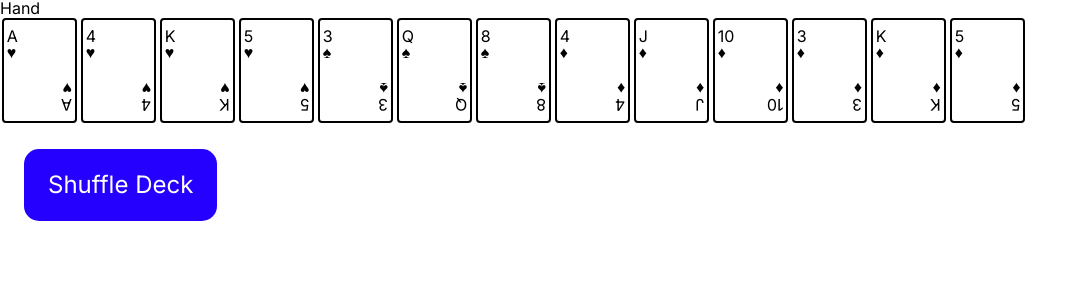
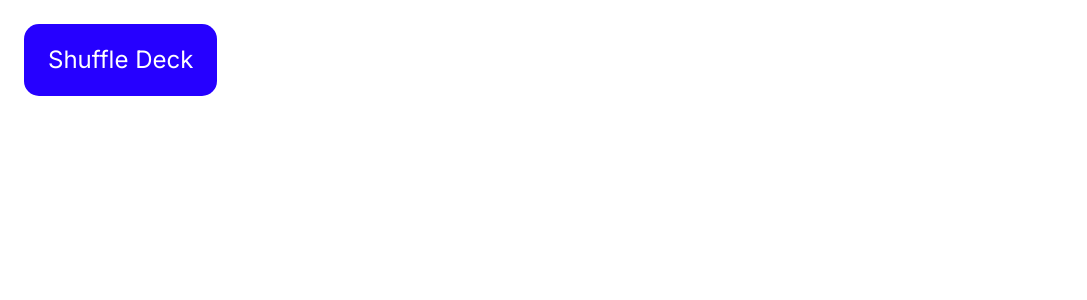
Before and after one commit to jduong09/thirteen, a Next.js app: page / in a window 1280 px wide. Shown: the top 300 px of the page, without its empty margins (0-1087 px from the left). Built offline with nearby package versions, Linux system fonts and the light colour scheme.

Commit message:
Finalized Hand Component skeleton functions.

```diff
--- a/app/page.js
+++ b/app/page.js
@@ -1,16 +1,11 @@
 "use client";
 import Image from "next/image";
 import styles from "./page.module.css";
-import { Hand } from "@/components/gameComponents/hand.js";
 import Game from '../components/game/game.js';
 
 export default function Home() {
   return (
     <main className={styles.main}>
-      <div>
-        <h1>Hand</h1>
-        <Hand />
-      </div>
       <Game></Game>
     </main>
   );
--- a/components/game/game.js
+++ b/components/game/game.js
@@ -1,10 +1,12 @@
 import gameStyles from './game.module.scss';
 import { useState } from 'react';
+import Hand from "@/components/gameComponents/hand.js";
 
 const Game = () => {
   const [deckIsShuffled, shuffleDeck] = useState(false);
   const [introIsVisible, showIntro] = useState(false);
   const [playerTurn, setPlayerTurn] = useState(0);
+  const [hands, setHands] = useState(null);
 
   // Build Card Deck
   const suites = ['spades', 'clubs', 'diamonds', 'hearts'];
@@ -28,27 +30,28 @@ const Game = () => {
   };
   const shuffled = shuffle(deck);
 
-  // Build player hand structure
-  const hands = [
-    {player: 0, hand: []},
-    {player: 1, hand: []},
-    {player: 2, hand: []},
-    {player: 3, hand: []},
-  ];
-
   /**
    * @description Randomly shuffles the card deck using the fisher-yates shuffle algorithm and deals 13 cards to each player. Established the first player.
    */
   const onShuffleClick = () => {
     showIntro(true);
 
+    const tempHands = [
+      {player: 0, hand: []},
+      {player: 1, hand: []},
+      {player: 2, hand: []},
+      {player: 3, hand: []},
+    ];
+
     shuffled.forEach((card, idx) => {
       const player = idx % 4;
-      hands[player].hand.push(card);
+      tempHands[player].hand.push(card);
       if(card.number === '3' && card.suite === 'spades') {
         setPlayerTurn(player);
       };
     });
+
+    setHands(tempHands);
 
     setTimeout(() => {
       showIntro(false);
@@ -56,9 +59,17 @@ const Game = () => {
     }, 10000);
   };
 
+  const requestCombo = (combo) => {
+    console.log('Combo sent back to game component: ');
+    console.log(combo);
+  }
+
+  const passTurn = () => {
+    console.log('Pass Turn');
+  }
+
   // Only show shuffle button at start or end of game
   const shuffleBtn = deckIsShuffled ? null : <button className={gameStyles.shuffleBtn} onClick={onShuffleClick}>Shuffle Deck</button>;
-
   return (
     <game>
       {introIsVisible
@@ -72,7 +83,7 @@ const Game = () => {
       {deckIsShuffled &&
         <div>
           <h3>Your Hand:</h3>
-          {/** The <Hand hand={hands[0].hand}> component will go here  */}
+          <Hand cards={hands[0].hand} requestCombo={requestCombo} passTurn={passTurn} />
         </div>
       }
     </game>
--- a/components/gameComponents/hand.js
+++ b/components/gameComponents/hand.js
@@ -1,17 +1,23 @@
 import {  React, useState } from "react";
 import styles from "@/app/page.module.css";
-import { convertedHand } from "@/components/utilities/card";
+
+const icons = {
+  'hearts': '♥',
+  'diamonds': '♦',
+  'spades': '♠',
+  'clubs': '♣',
+}
 
 // Prop
 // Need to check if allowed to shed a card or not.
-export const Hand = (takeTurn) => {
-  const [hand, setHand] = useState(convertedHand);
+const Hand = ({ cards, requestCombo, passTurn }) => {
+  const [hand, setHand] = useState(cards);
   const [combo, setCombo] = useState([]);
 
   // Remove 1 card.
   const removeCard = (removedCard, e) => {
     e.preventDefault();
-    const newHand = hand.filter((card) => (card.suit != removedCard.suit || card.rank != removedCard.rank) ? true : false);
+    const newHand = hand.filter((card) => (card.value != removedCard.value) ? true : false);
     setHand(newHand);
   }
 
@@ -20,31 +26,29 @@ export const Hand = (takeTurn) => {
   // Need logic to handle the combo being accepted or denied.
   // Set up cypress
   // Logic to manipulate combo state.
+
+  // Game send function to hand to ask for combo.
   const selectCard = (selectedCard, e) => {
-    console.log(`SelectedCard: ${selectedCard.rank} ${selectedCard.suit}`)
     e.preventDefault();
 
     // if no card has been selected for a combo, we add the card to the combo array.
     if (combo.length === 0) {
-      console.log('Combo array is empty');
       setHand(hand.map((card) => {
-        if (card.rank === selectedCard.rank && card.suit === selectedCard.suit) {
+        if (card.value === selectedCard.value) {
           card.selected = true;
         }
         return card;
       }));
-      setCombo([...combo, { rank: selectedCard.rank, suit: selectedCard.suit }]);
+      setCombo([...combo, { number: selectedCard.number, suite: selectedCard.suite, value: selectedCard.value  }]);
       return;
     } else {
       // in this conditional, we have a combo array that has some card objects.
-      console.log('Combo Array is not empty');
-
       // We need to check...
       // Is the selectedCard in the combo
       let removedSelected = false;
 
       const newCombo = combo.filter((card) => {
-        if (card.rank === selectedCard.rank && card.suit === selectedCard.suit) {
+        if (card.value === selectedCard.value) {
           // remove card from the combo.
           removedSelected = true;
           return false;
@@ -55,7 +59,7 @@ export const Hand = (takeTurn) => {
 
       if (removedSelected) {
         setHand(hand.map((card) => {
-          if (card.rank === selectedCard.rank && card.suit === selectedCard.suit) {
+          if (card.value === selectedCard.value) {
             card.selected = false;
           }
           return card;
@@ -63,44 +67,53 @@ export const Hand = (takeTurn) => {
         setCombo(newCombo);
       } else {
         setHand(hand.map((card) => {
-          if (card.rank === selectedCard.rank && card.suit === selectedCard.suit) {
+          if (card.value === selectedCard.value) {
             card.selected = true;
           }
           return card;
         }));
-        setCombo([...newCombo, { rank: selectedCard.rank, suit: selectedCard.suit, selected: true }]);
+        setCombo([...newCombo, { number: selectedCard.number, suite: selectedCard.suite, value: selectedCard.value, selected: true }]);
       }
     }
   }
 
+  const finalizeTurn = (e) => {
+    e.preventDefault();
 
-  console.log('Combo', combo);
+    if (!combo.length) {
+      console.log('Hand submitted nothing, combo not sent to game component.');
+      return;
+    }
+
+    requestCombo(combo.map((card) => { return { number: card.number, suite: card.suite, value: card.value } }));
+  }
+
   const listOfCards = hand.map((card, idx) => {
     return (
       <li key={idx}>
         <div className={`${styles.card} ${card.selected && styles.selected}`} onClick={(e) => selectCard(card, e)}>
           <div className={styles.cardTopLeft}>
-            <span>{card.rank}</span>
-            <span>{card.suit}</span>
+            <span>{card.number}</span>
+            <span>{icons[card.suite]}</span>
           </div>
-
           <div className={styles.cardBottomRight}>
-            <span>{card.suit}</span>
-            <span>{card.rank}</span>
+            <span>{icons[card.suite]}</span>
+            <span>{card.number}</span>
           </div>
         </div>
       </li>
     );
   });
 
-  const finalizeTurn = (e) => {
-    e.preventDefault();
-    takeTurn(combo);
-  }
-
   return (
     <div>
       <ul className={styles.hand}>{listOfCards}</ul>
+      <div>
+        <button onClick={finalizeTurn}>Finalize Turn</button>
+        <button onClick={() => passTurn()}>Pass Turn</button>
+      </div>
     </div>
   );
 }
+
+export default Hand;
```
